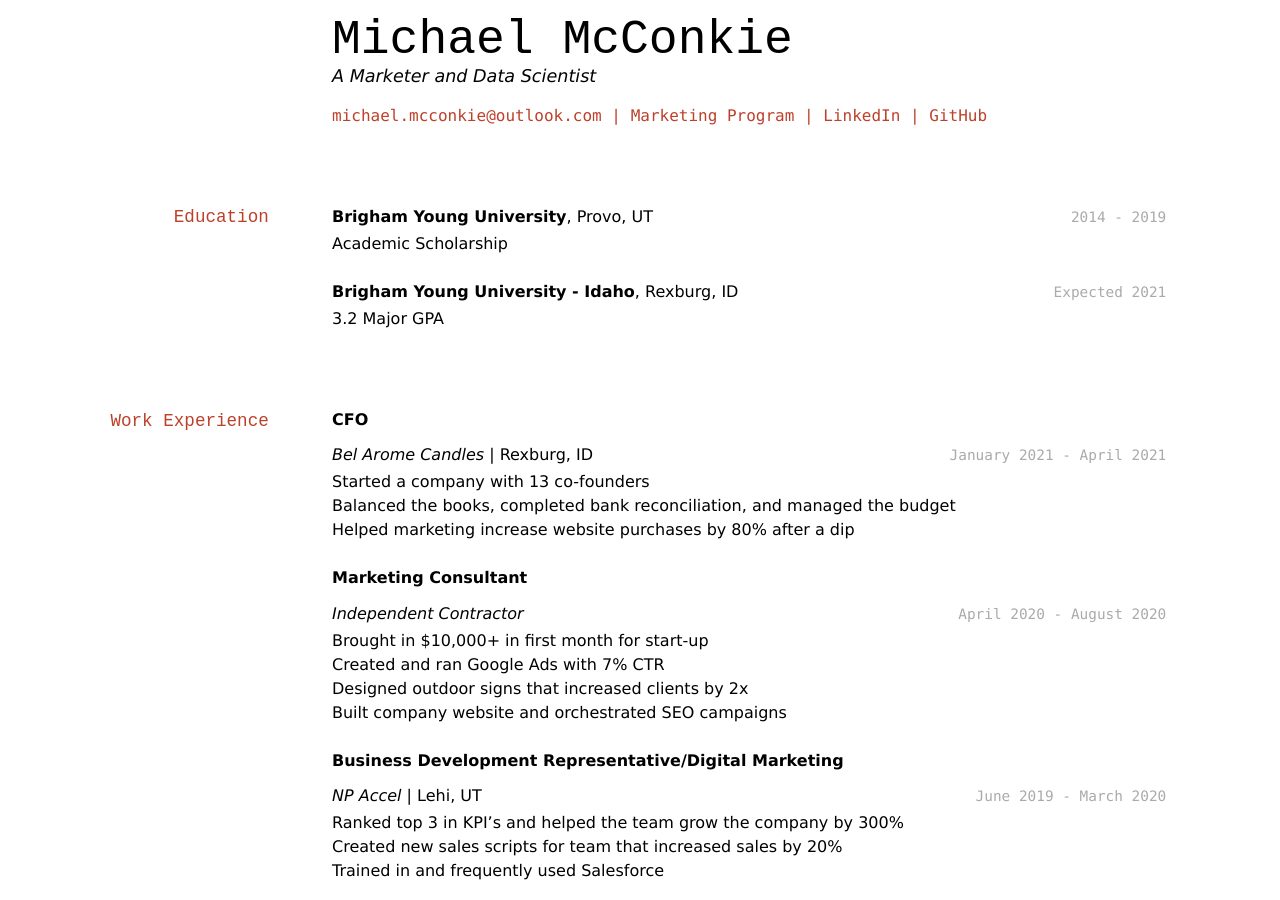
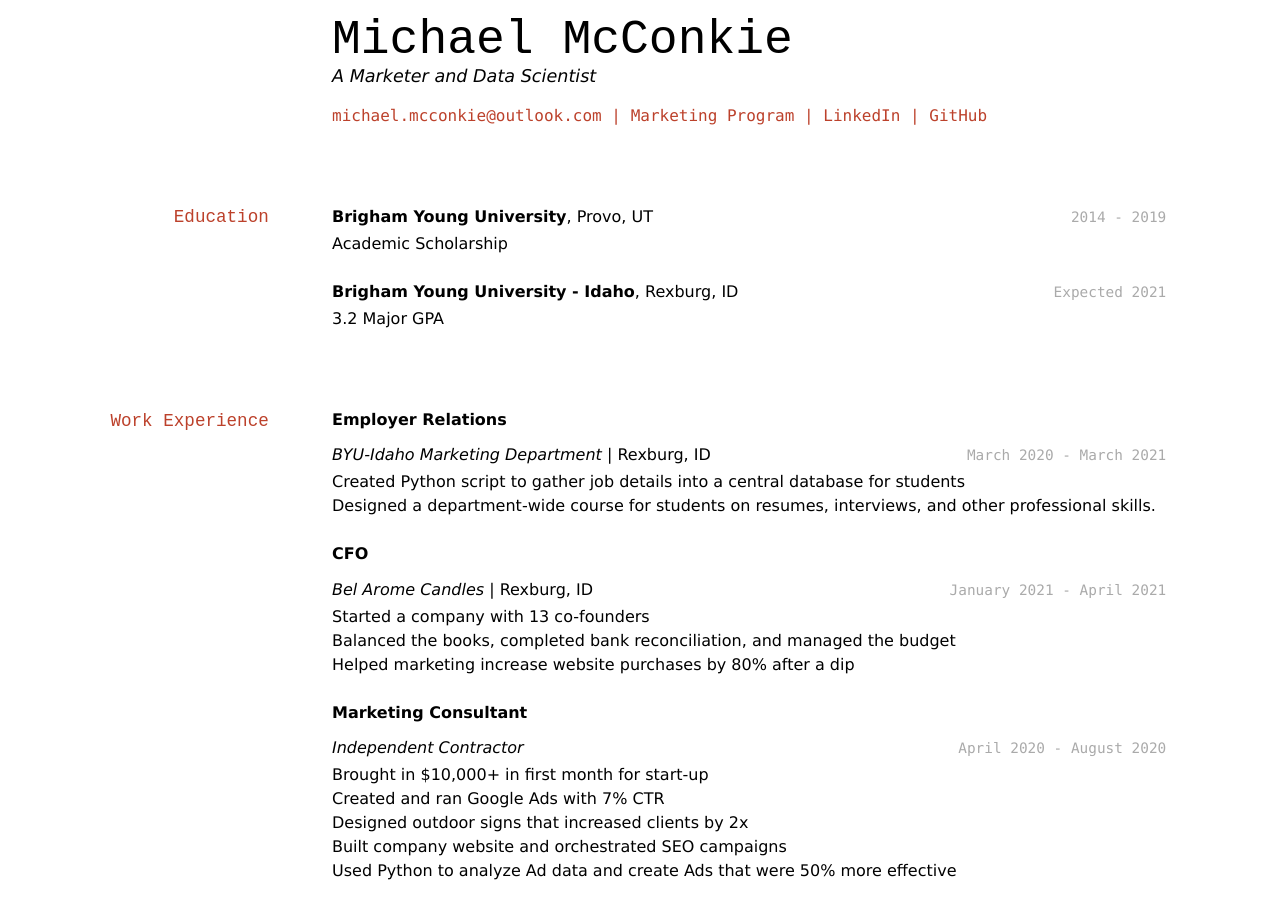
Before and after one commit to byuids-resumes/McConkie_Resume-1, a Jekyll site: the page built from docs/index.md, in a window 1280 px wide and 900 px high. Built offline with Jekyll 4.4.1, drawn with Linux system fonts in a browser that asks for light colours.

Commit message:
Added "Employer Relations" and Python bullet point to Marketing Consultant

```diff
--- a/docs/index.md
+++ b/docs/index.md
@@ -28,6 +28,14 @@ __Brigham Young University - Idaho__, Rexburg, ID
 
 ## Work Experience
 
+**Employer Relations**
+
+`March 2020 - March 2021`
+*BYU-Idaho Marketing Department* | Rexburg, ID
+
+- Created Python script to gather job details into a central database for students
+- Designed a department-wide course for students on resumes, interviews, and other professional skills.
+
 **CFO**
 
 `January 2021 - April 2021`
@@ -47,6 +55,7 @@ _Independent Contractor_
 - Created and ran Google Ads with 7% CTR
 - Designed outdoor signs that increased clients by 2x
 - Built company website and orchestrated SEO campaigns
+- Used Python to analyze Ad data and create Ads that were 50% more effective
 
 **Business Development Representative/Digital Marketing**
 
```
